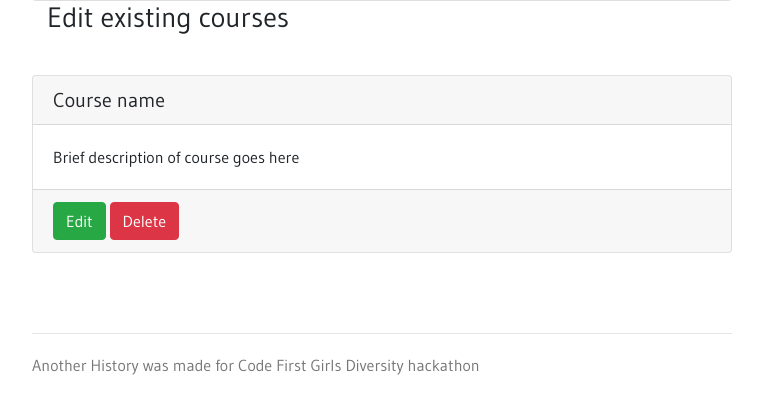
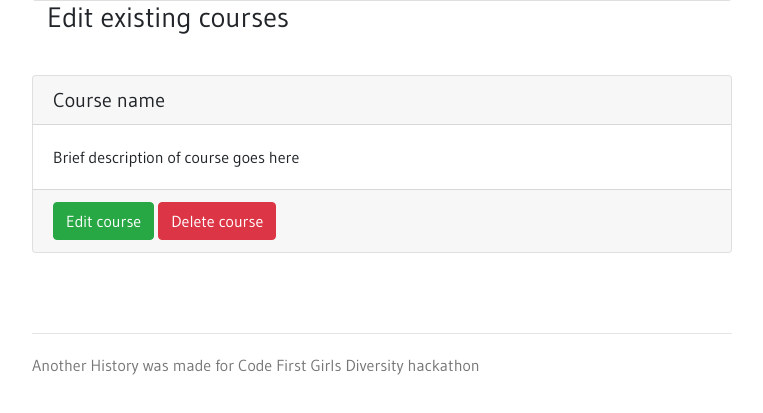
Before and after one commit to CFG-Diversity-Hack-Team5/another-history-app, a Python web app: template main/templates/admin_login.html in a window 1280 px wide. Shown: the part 867-1280 px from the top of the page, without its empty margins (258-1021 px from the left). Run offline with Jinja, Linux system fonts and the light colour scheme; the template is opened without the code that fills it, so the values that code supplies are empty; some libraries are stand-ins or nearby versions.

Commit message:
Updated code for buttons

```diff
--- a/main/templates/admin_login.html
+++ b/main/templates/admin_login.html
@@ -114,8 +114,8 @@
         <p class="card-text">Brief description of course goes here</p>
         </div>
            <div class="card-footer">
-          <button a href="#" class="btn btn-success">Edit</button>
-          <button a href="#" class="btn btn-danger">Delete</button>
+            <a class="btn btn-success" href="#" role="button">Edit course</a>
+            <a class="btn btn-danger" href="#" role="button">Delete course</a>
         </div>
         </div>
     </div>
```
